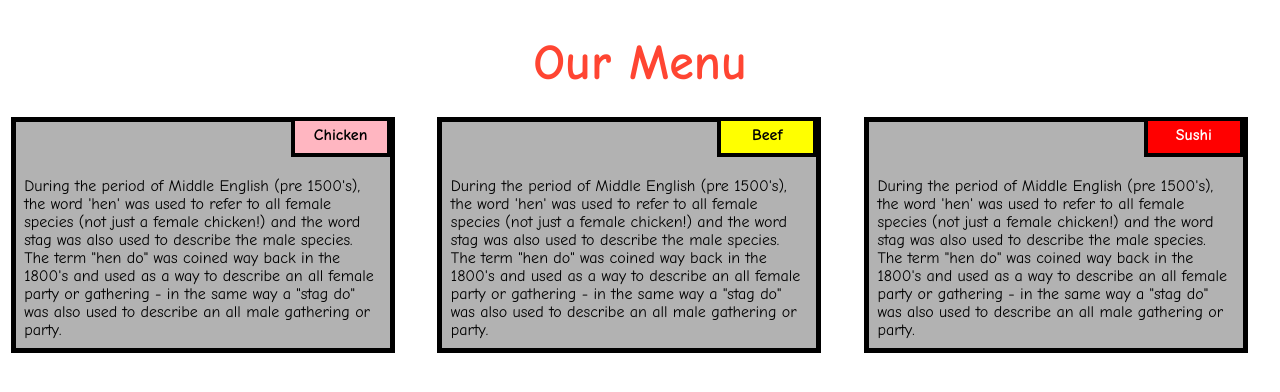
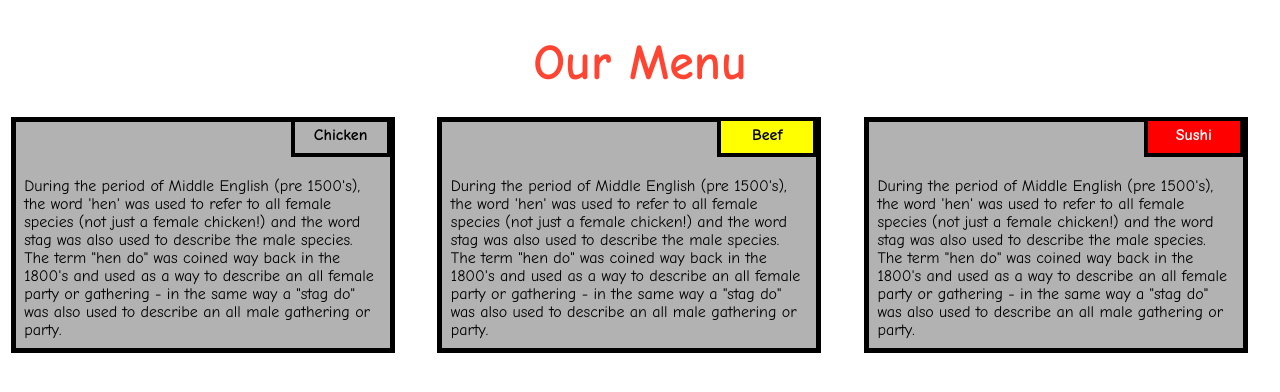
Before and after one commit to Sarthak-322/coursera-test, a plain HTML site: page site/index.html in a window 1280 px wide. Drawn offline with Linux system fonts and the light colour scheme.

Commit message:
Small addition to our page

```diff
--- a/site/styles.css
+++ b/site/styles.css
@@ -54,7 +54,7 @@ h1 {
 }
 
 .bird{
-  background-color: #FFB6C1;
+  background-color: "green";
 }
 
 .sea{
```
